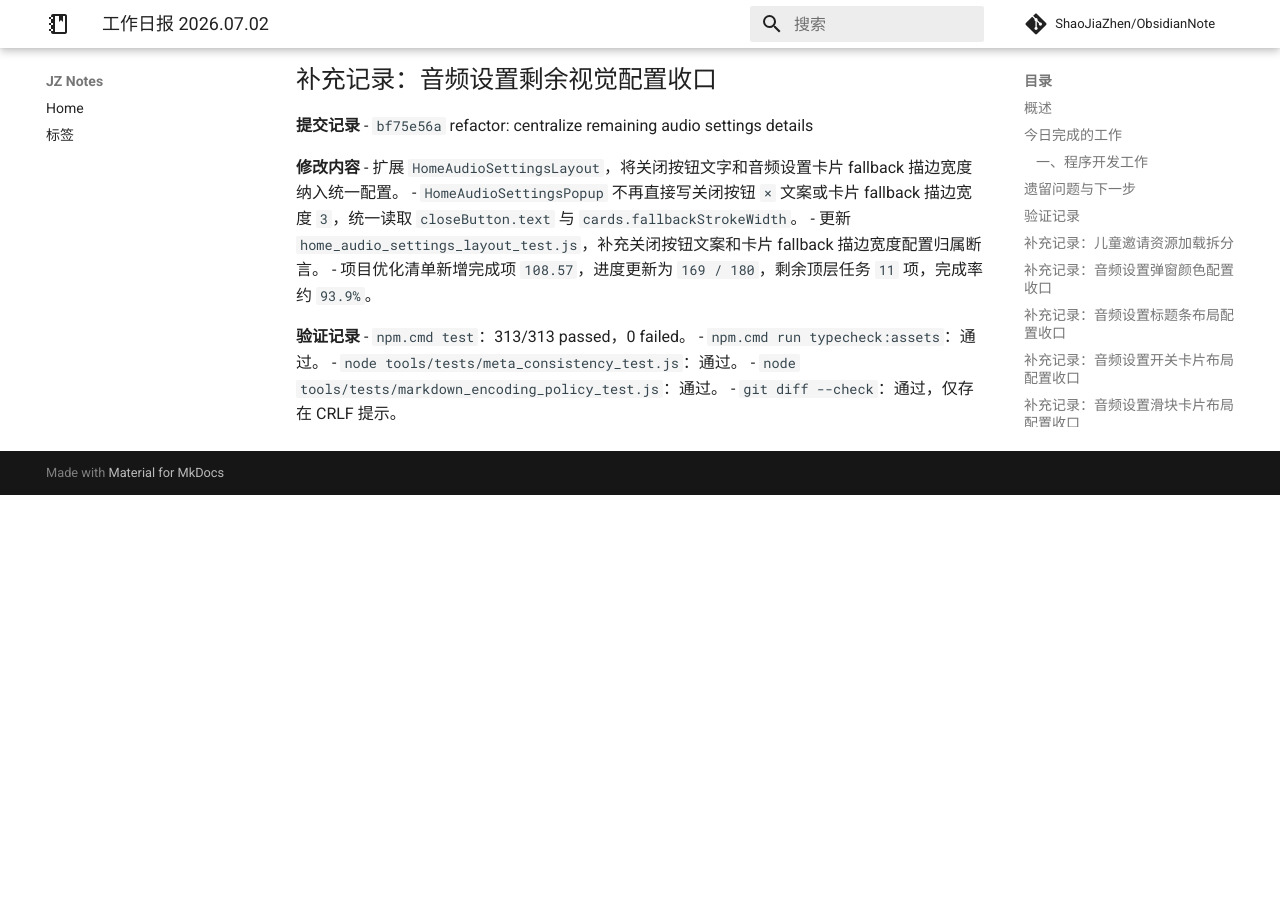
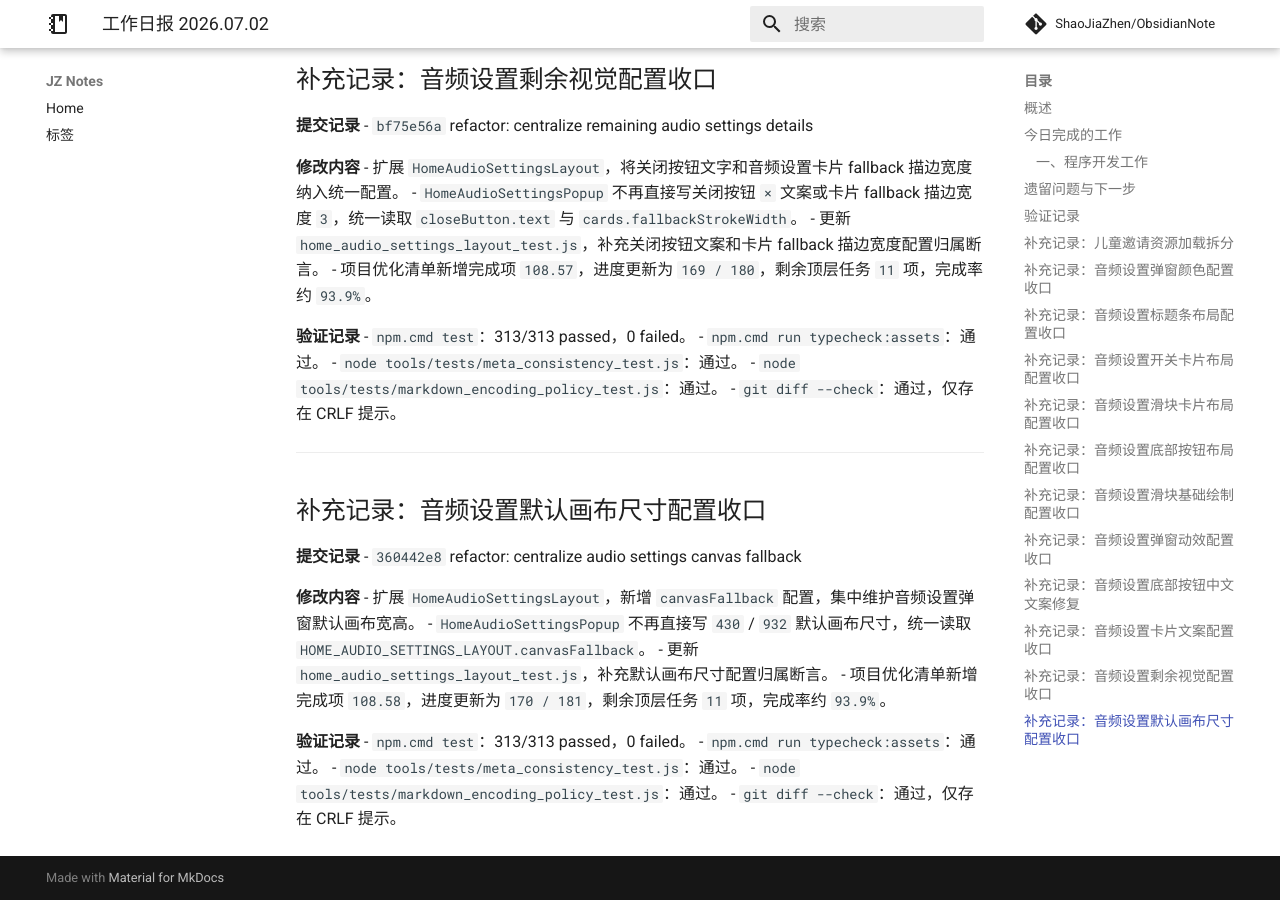
Before and after one commit to ShaoJiaZhen/ObsidianNote, an MkDocs documentation site: the page built from docs/工作内容/2026.07.02.md, in a window 1280 px wide and 900 px high, scrolled down 5900 px. Built offline with MkDocs 1.6.1 and Material for MkDocs 9.7.7, drawn with Linux system fonts in a browser that asks for light colours; comment, search, counter and statistics services are not loaded; before the commit the page ends 6395 px from its top, so only the background shows below that.

Commit message:
docs: record audio settings canvas fallback cleanup
- record project commit 360442e8 in the July 2 work log

- note optimization progress at 170/181

```diff
--- a/docs/工作内容/2026.07.02.md
+++ b/docs/工作内容/2026.07.02.md
@@ -282,3 +282,23 @@ project: 小鸡游戏
 - `node tools/tests/meta_consistency_test.js`：通过。
 - `node tools/tests/markdown_encoding_policy_test.js`：通过。
 - `git diff --check`：通过，仅存在 CRLF 提示。
+
+---
+
+## 补充记录：音频设置默认画布尺寸配置收口
+
+**提交记录**
+- `360442e8` refactor: centralize audio settings canvas fallback
+
+**修改内容**
+- 扩展 `HomeAudioSettingsLayout`，新增 `canvasFallback` 配置，集中维护音频设置弹窗默认画布宽高。
+- `HomeAudioSettingsPopup` 不再直接写 `430` / `932` 默认画布尺寸，统一读取 `HOME_AUDIO_SETTINGS_LAYOUT.canvasFallback`。
+- 更新 `home_audio_settings_layout_test.js`，补充默认画布尺寸配置归属断言。
+- 项目优化清单新增完成项 `108.58`，进度更新为 `170 / 181`，剩余顶层任务 `11` 项，完成率约 `93.9%`。
+
+**验证记录**
+- `npm.cmd test`：313/313 passed，0 failed。
+- `npm.cmd run typecheck:assets`：通过。
+- `node tools/tests/meta_consistency_test.js`：通过。
+- `node tools/tests/markdown_encoding_policy_test.js`：通过。
+- `git diff --check`：通过，仅存在 CRLF 提示。
```
